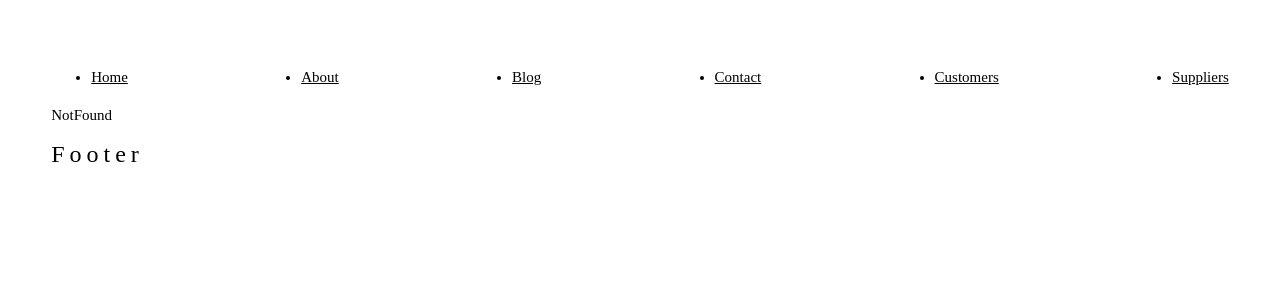
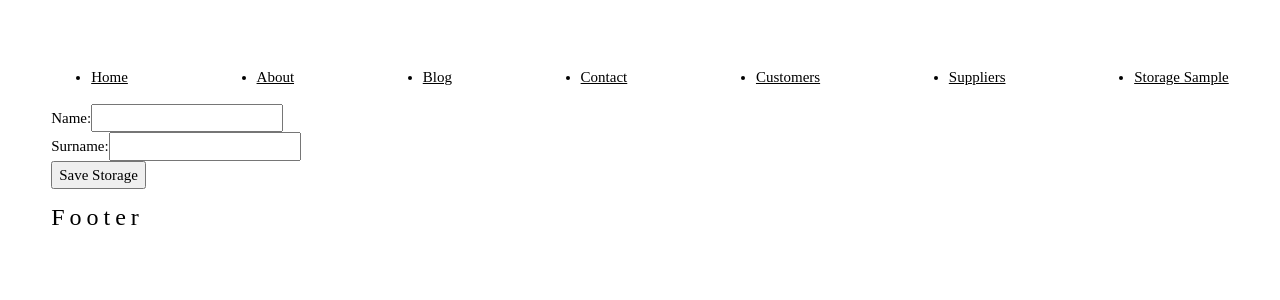
Before and after one commit to yakintech/turkiye-finans-7-react-tutorial, a React (Create React App) app: page /storagesample in a window 1280 px wide. Shown: the top 300 px of the page. Built offline with nearby package versions, Linux system fonts and the light colour scheme.

Commit message:
local storage sample

```diff
--- a/src/App.tsx
+++ b/src/App.tsx
@@ -7,6 +7,7 @@ import Customers from "./routeSample/Customers"
 import Home from "./routeSample/Home"
 import NotFound from "./routeSample/NotFound"
 import SupplierPage from "./apiOperations/SupplierPage"
+import StorageSample from "./storage/StorageSample"
 
 
 
@@ -20,6 +21,7 @@ function App() {
         <li><Link to='/contact'>Contact</Link></li>
         <li><Link to='/customers'>Customers</Link></li>
         <li><Link to='/suppliers'>Suppliers</Link></li>
+        <li><Link to='/storagesample'>Storage Sample</Link></li>
 
 
       </ul>
@@ -32,6 +34,8 @@ function App() {
         <Route path="/suppliers" element={<SupplierPage/>} />
         <Route path="/customers" element={<Customers/>}/>
         <Route path="/customers/:id" element={<CustomerDetail/>} />
+        <Route path="/storagesample" element={<StorageSample/>} />
+
         <Route path="*" element={<NotFound/>} />
 
       </Routes>
--- /dev/null
+++ b/src/models/User.ts
@@ -0,0 +1,4 @@
+export interface User{
+    name:string;
+    surname:string;
+}
--- a/src/routeSample/Home.tsx
+++ b/src/routeSample/Home.tsx
@@ -1,8 +1,24 @@
 import React from 'react'
+import { User } from '../models/User';
 
 function Home() {
-  return (
-    <h1>Home</h1>
+
+  var userData = localStorage.getItem('user');
+
+  var user: User = {
+    name: '',
+    surname: ''
+  }
+
+  if (userData != null) {
+    user  = JSON.parse(userData!);
+  }
+
+
+  return (<>
+    <h1>{user.name}</h1>
+    <h1>{user.surname}</h1>
+  </>
   )
 }
 
--- /dev/null
+++ b/src/storage/StorageSample.tsx
@@ -0,0 +1,35 @@
+import React, { useState } from 'react'
+import { User } from '../models/User';
+
+function StorageSample() {
+
+    const [name, setName] = useState('');
+    const [surname, setsurname] = useState('');
+
+
+
+    const save = () => {
+
+        let newUser: User = {
+            name: name,
+            surname: surname
+        }
+        //JSON.stringify javascript objesini json a çevirir.
+        localStorage.setItem('user', JSON.stringify(newUser));
+
+    }
+
+    return (<>
+        <div>
+            <label htmlFor="">Name:</label>
+            <input type='text' onChange={(e) => setName(e.target.value)} />
+        </div>
+        <div>
+            <label htmlFor="">Surname:</label>
+            <input type='text' onChange={(e) => setsurname(e.target.value)} />
+        </div>
+        <button onClick={save}>Save Storage</button>
+    </>)
+}
+
+export default StorageSample
```
